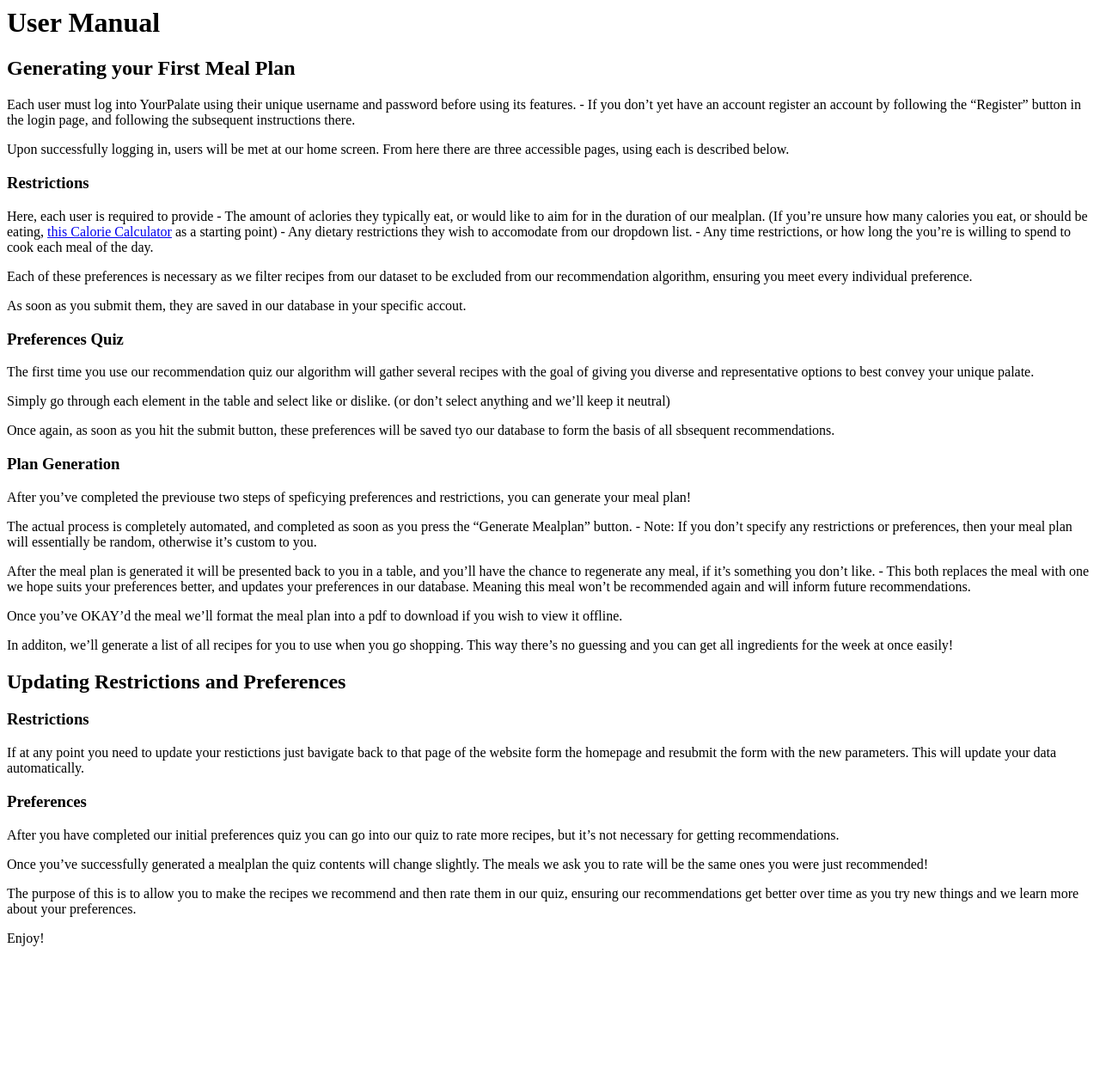
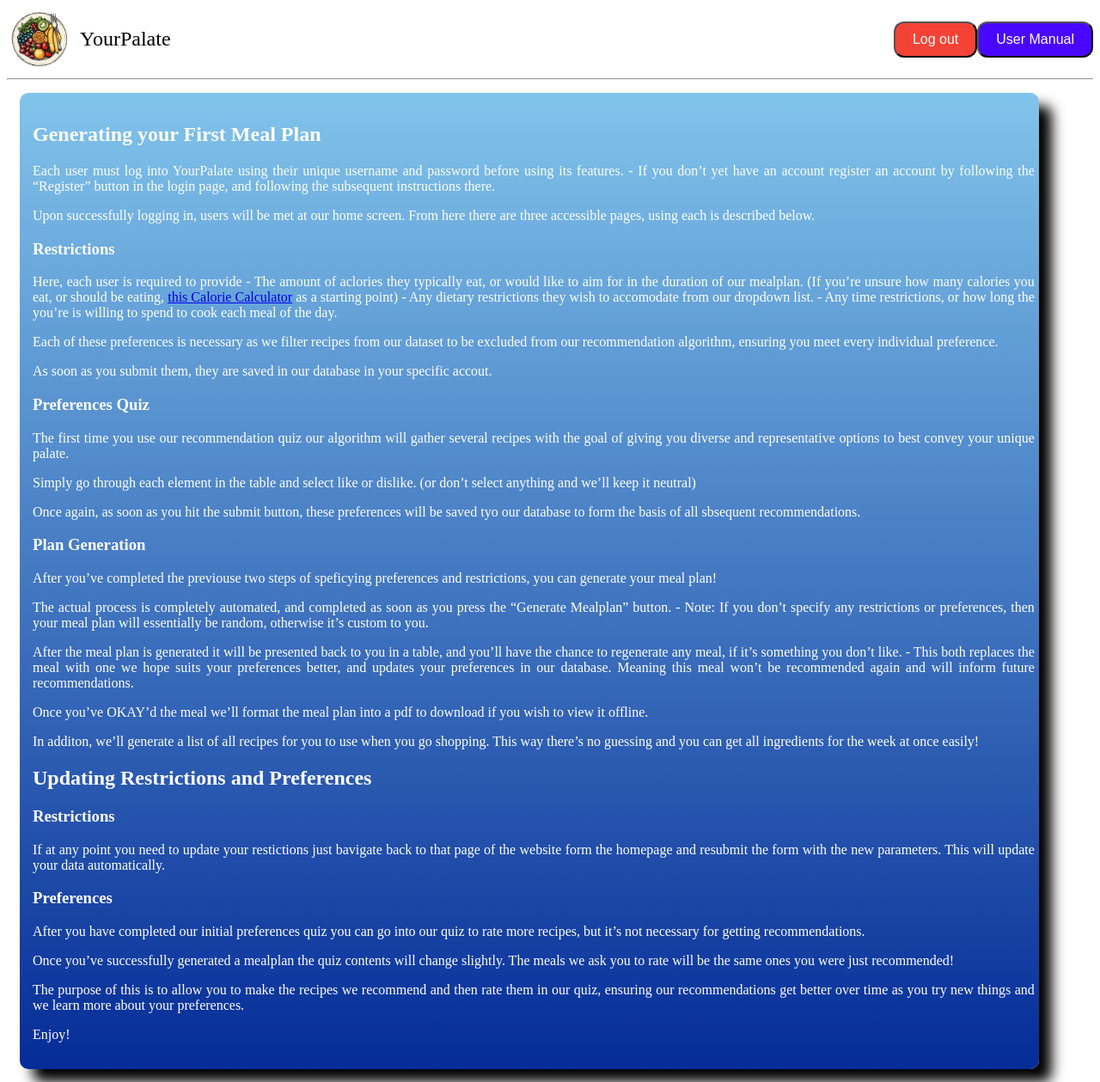
Before and after one commit to bitNathan/YourPalate, a Django app: template src/web_design/sample_site/templates/help.html in a window 1280 px wide. Shown: the whole page at 86% size. Before the commit the page ends 1101 px from the top, so only its background shows below. Run offline with Django 4.2, Linux system fonts and the light colour scheme; the template is opened without the code that fills it, so the values that code supplies are empty.

Commit message:
help page css

```diff
--- a/src/web_design/sample_site/templates/help.html
+++ b/src/web_design/sample_site/templates/help.html
@@ -1,4 +1,9 @@
-<h1 id="user-manual">User Manual</h1>
+{% include 'logobar.html' %}
+{% load static %}
+<link rel="stylesheet" href="{% static 'styles/style.css' %}">
+
+
+<section class="home">
 
 <h2 id="generating-your-first-meal-plan">Generating your First Meal Plan</h2>
     <p>
@@ -67,3 +72,4 @@
     <p>
         Enjoy!
     </p>
+</section>
```
